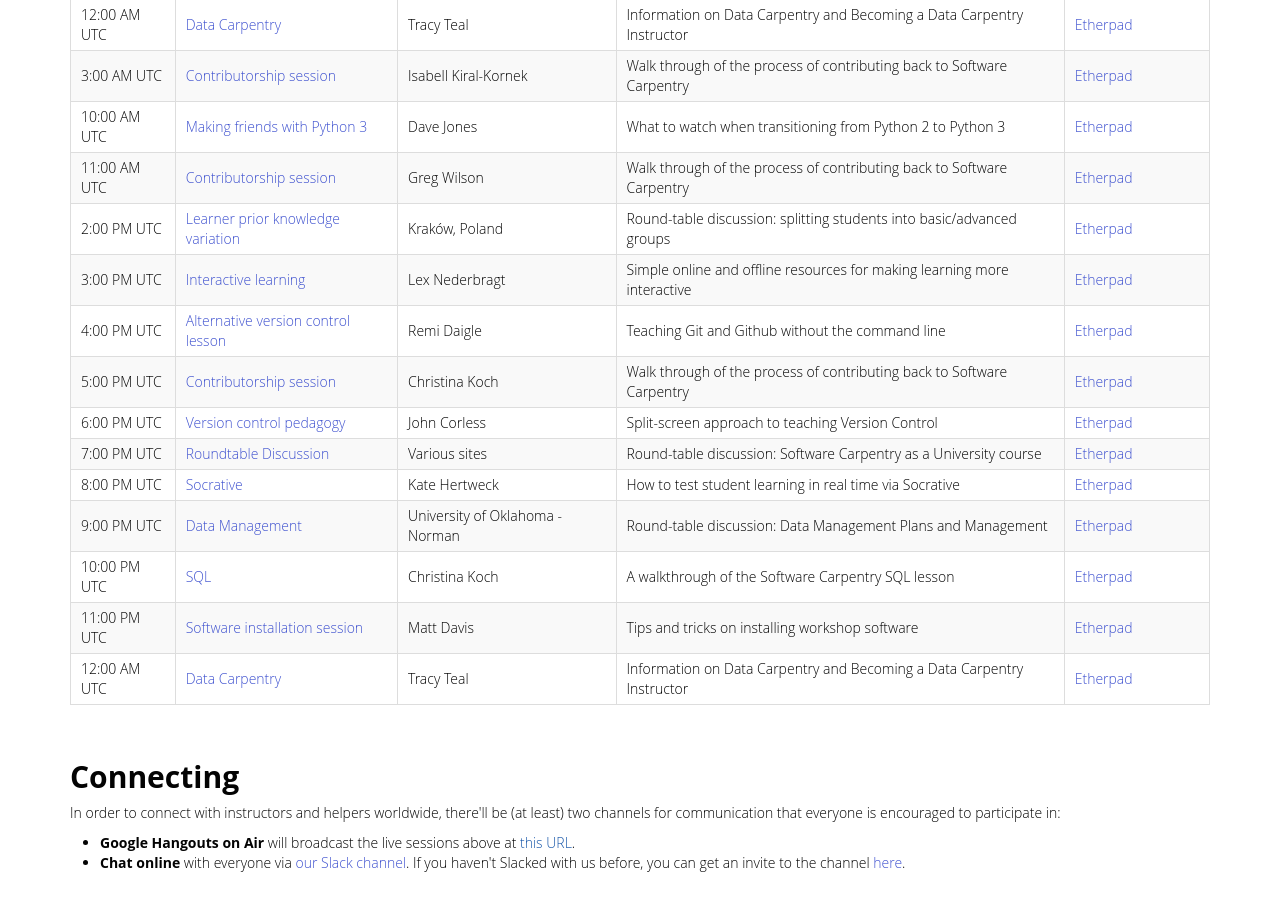
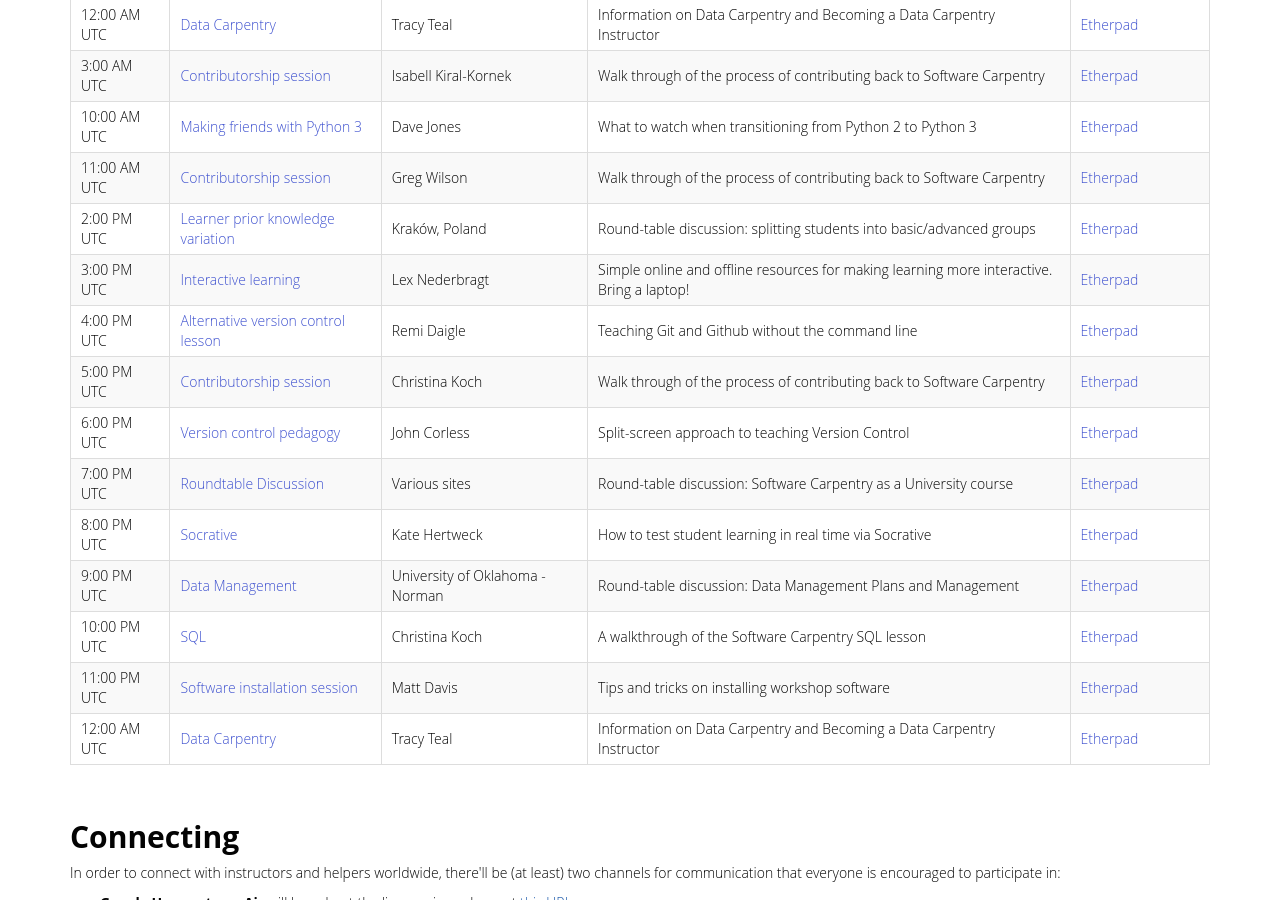
Before and after one commit to swcarpentry/instructor-retreat-2015, a Jekyll site: the page built from index.html, in a window 1280 px wide and 900 px high, scrolled down 615 px. Built offline with Jekyll 4.4.1, drawn with Linux system fonts in a browser that asks for light colours; a script that is not in the unit is left out.

```diff
--- a/_includes/schedule.html
+++ b/_includes/schedule.html
@@ -53,7 +53,7 @@
             <td>3:00 PM UTC</td>
             <td><a href="https://plus.google.com/events/cijqgu6639fvdp7ejot602qq7uc">Interactive learning</a></td>
             <td>Lex Nederbragt</td>
-            <td>Simple online and offline resources for making learning more interactive</td>
+            <td>Simple online and offline resources for making learning more interactive. Bring a laptop!</td>
             <td><a href='http://pad.software-carpentry.org/swc-instructor-retreat-2015-3PM-UTC'>Etherpad</a></td>
         </tr>
         <tr>
```
